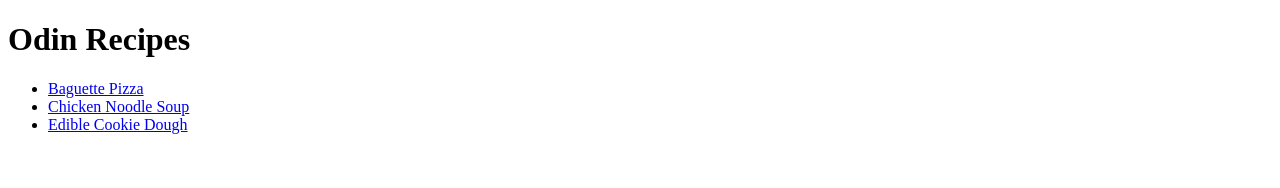
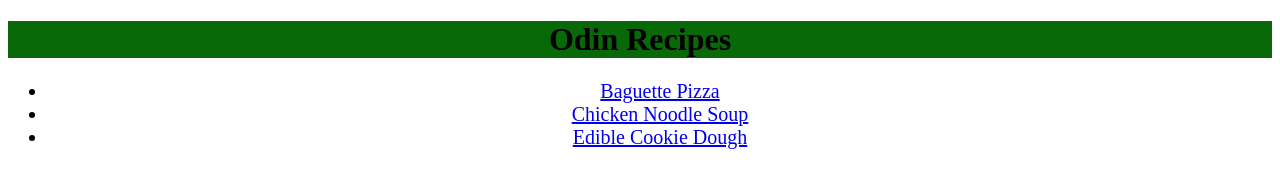
Before and after one commit to jStanford12/odin-recipes, a plain HTML site: page index.html in a window 1280 px wide. Drawn offline with Linux system fonts and the light colour scheme.

Commit message:
Created some CSS for the index homepage only

```diff
--- a/index.html
+++ b/index.html
@@ -3,15 +3,16 @@
 <html lang="en">
     <head>
         <meta charset="UTF-8">
+        <link rel="stylesheet" href="styles.css" />
         <title>Recipe Index</title>
     </head>
 
     <body>
-        <h1>Odin Recipes</h1>
+        <h1 class="Title">Odin Recipes</h1>
         <ul>
-            <li><a href="./recipes/baguettepizza.html">Baguette Pizza</a></li>
-            <li><a href="./recipes/chickennoodlesoup.html">Chicken Noodle Soup</a></li>
-            <li><a href="./recipes/cookiedough.html">Edible Cookie Dough</a></li>
+            <li class="Recipe"><a href="./recipes/baguettepizza.html">Baguette Pizza</a></li>
+            <li class="Recipe"><a href="./recipes/chickennoodlesoup.html">Chicken Noodle Soup</a></li>
+            <li class="Recipe"><a href="./recipes/cookiedough.html">Edible Cookie Dough</a></li>
         </ul>
     </body>
 </html>
--- /dev/null
+++ b/styles.css
@@ -0,0 +1,11 @@
+.Title, .Recipe {
+    text-align: center;
+}
+
+.Title {
+    background-color: #096909;
+}
+
+.Recipe {
+    font-size: 20px;
+}
```
